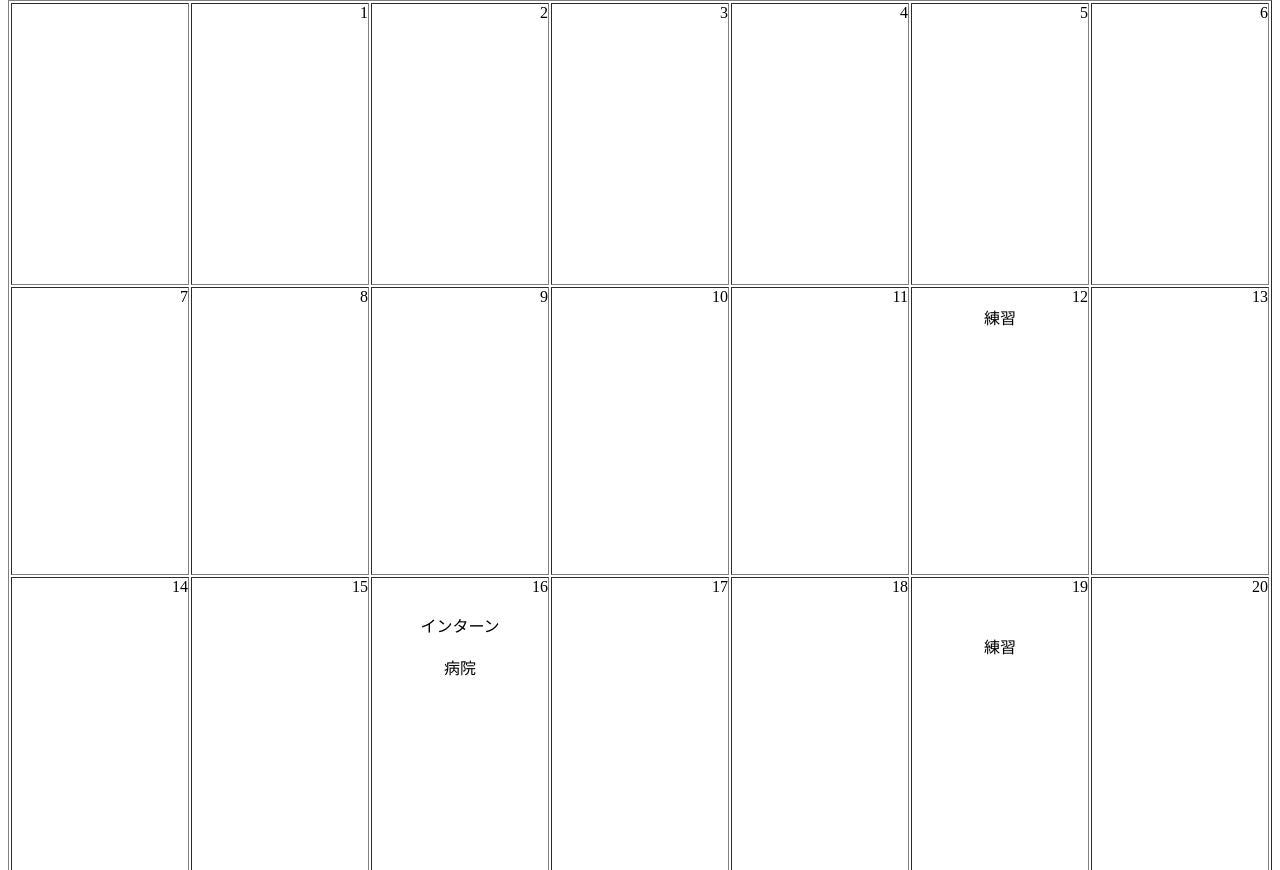
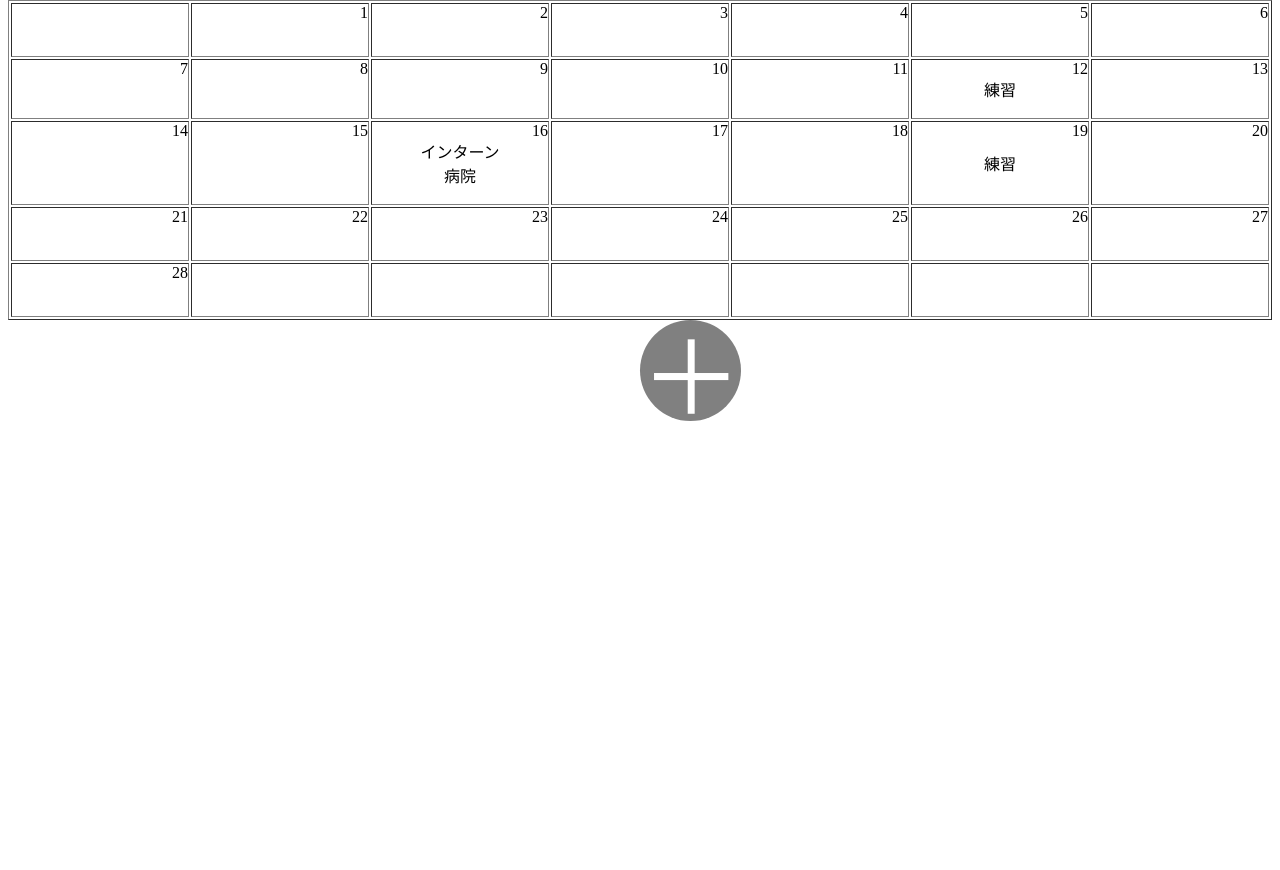
Before and after one commit to shake551/todo_app, a Django app: page /all_list/cal in a window 1280 px wide. Shown: the part 149-1019 px from the top of the page. After the commit the page ends 570 px from the top, so only its background shows below. Run offline with Django 3.2, Linux system fonts and the light colour scheme; data comes from the database, SQL or seed files in the repository.

Commit message:
createページに飛べるボタンの作成

```diff
--- a/all_list/templates/all_list/index.html
+++ b/all_list/templates/all_list/index.html
@@ -24,11 +24,6 @@
             height: auto;
             position: relative;
         }
-        .calbox:after{
-            content: '';
-            display: block;
-            padding-top: 100%;
-        }
         .day{
             position: absolute;
             right: 0%;
@@ -38,6 +33,25 @@
             display: inline-block;
             width: 100%;
             text-align: center;
+        }
+        .btn{
+            position: relative;
+            width: 8%;
+            padding-top: 8%;
+            background: gray;
+            border-radius: 50%;
+            left: 50%;
+        }
+        .link{
+            position: absolute;
+            top: 50%;
+            left: 0;
+            transform: translateY(-50%);
+            width: 100%;
+            text-align: center;
+            font-size: 8vw;
+            color: white;
+            text-decoration: none;
         }
     </style>
 </head>
@@ -107,5 +121,8 @@
             {% endfor %}
         </table>
     </div>
+    <div class="btn">
+        <a href="/all_list/create_todo" class="link">＋</a>
+    </div>
 </body>
 </html>
--- a/all_list/views.py
+++ b/all_list/views.py
@@ -73,8 +73,8 @@ def show_task(request, date):
         temporary_data = get_data.multi_return()
         if str(temporary_data[1]) == str(date):
             task_data.append(temporary_data[0])
-        else:
-            task_data.append(' ')
+    if len(task_data) == 0:
+        task_data.append('')
     return task_data
 
 def create_todo(request):
```
